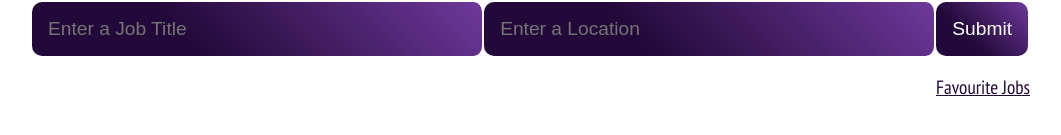
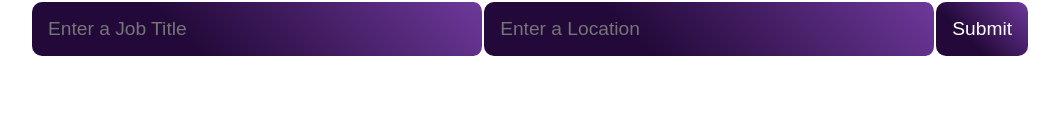
Before and after one commit to GSG-G13/Job-Finder, a website: page public/index.html in a window 1280 px wide. Shown: the part 117-252 px from the top of the page, without its empty margins (110-1171 px from the left). Drawn offline with Linux system fonts and the light colour scheme; files whose address does not match are found by name.

Commit message:
Fix Deployment

```diff
--- a/public/index.html
+++ b/public/index.html
@@ -22,7 +22,7 @@
       <input class="submit-btn" type="submit">
     </form>
   </div>
-  <a href="./favourite/index.html" class="favourite-page">Favourite Jobs</a>
+  <!-- <a href="./favourite/index.html" class="favourite-page">Favourite Jobs</a> -->
   <div class="jobs-container"></div>
   <!-- Start Loading Section -->
   <div class="load">
```
